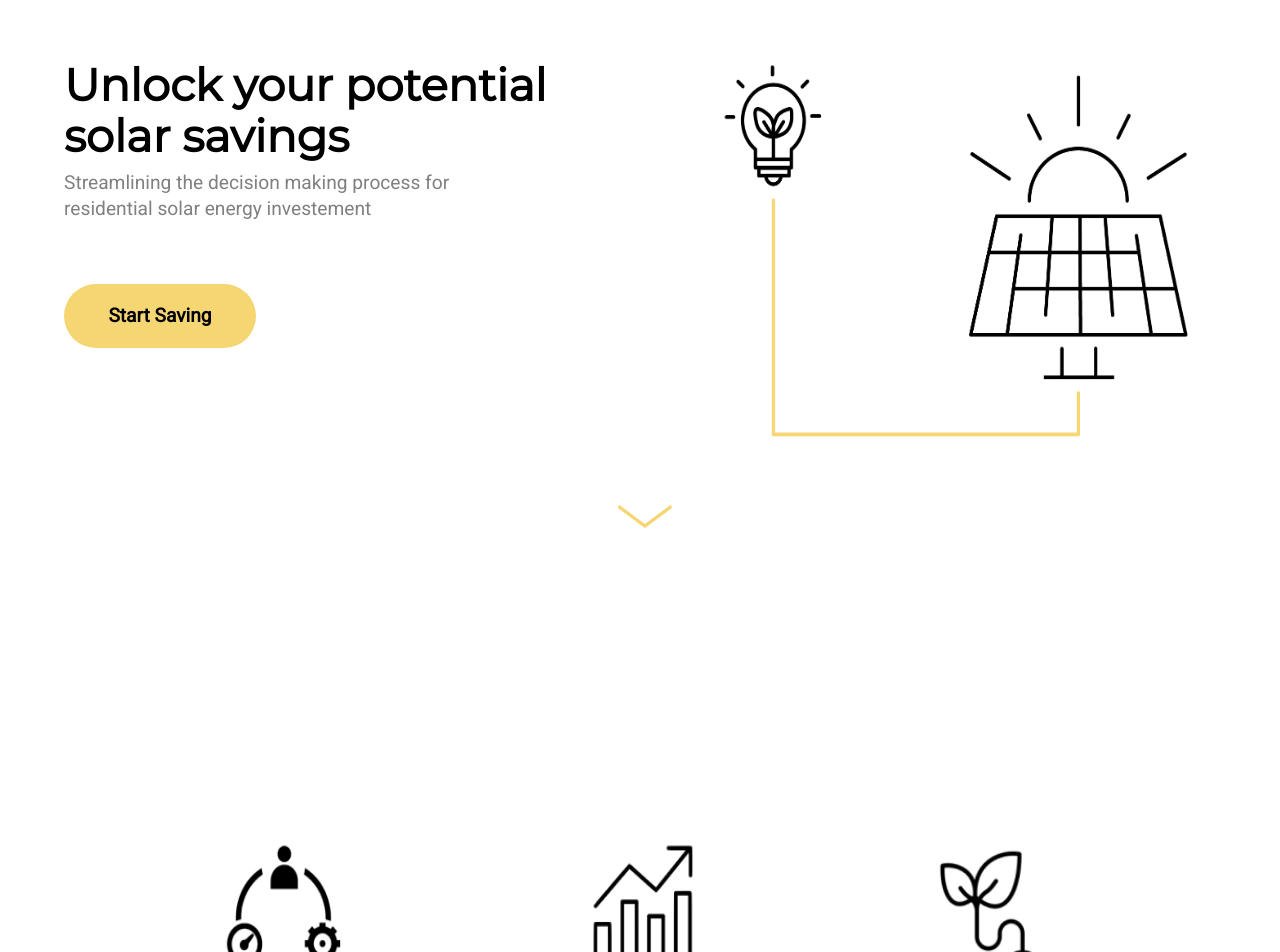
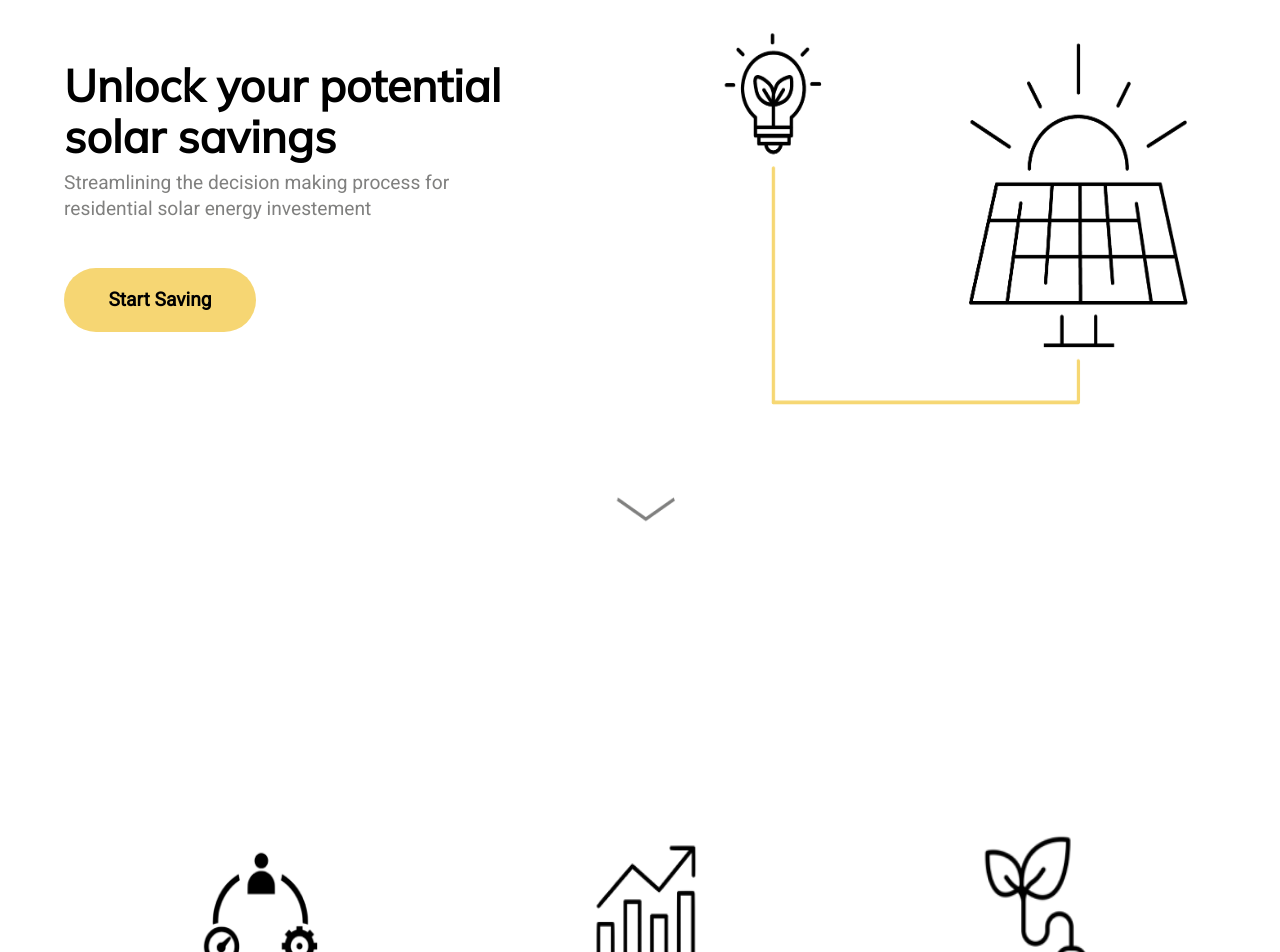
Before and after one commit to tanushree-sharma/fydp-app, a React (Create React App) app: page / in a window 1280 px wide. Shown: the part 148-1100 px from the top of the page. Built offline with nearby package versions, Linux system fonts and the light colour scheme; no server answers.

Commit message:
final changes

```diff
--- a/src/App.css
+++ b/src/App.css
@@ -1,4 +1,4 @@
-@import url('https://fonts.googleapis.com/css2?family=Montserrat&display=swap');
+@import url('https://fonts.googleapis.com/css2?family=Mulish&display=swap');
 @import url('https://fonts.googleapis.com/css2?family=Roboto&display=swap');
 
 :root{
@@ -15,7 +15,7 @@
   }
 
 body{
-  font-family: 'Montserrat', sans-serif;
+  font-family: 'Mulish', sans-serif;
 
   }
 
@@ -62,16 +62,16 @@ font-weight: bolder;
 
 #mainGraphic {
   position: absolute;
-  width: 45%;
-  height: 30%;
+  width: 45vw;
+  height: 60vh;
   left: 53%;
-  top: 10%;
+  top: 8%;
 }
 
 #mainText {
-  font-family: 'Montserrat', sans-serif;
+  font-family: 'Mulish', sans-serif;
   font-style: normal;
-  font-weight: 600;
+  font-weight: 700;
   font-size: 3.5vw;
   line-height: 4vw;
   color: black;
@@ -107,7 +107,7 @@ font-weight: bolder;
   height: 4%;
   left: 5%;
   right: 61.42%;
-  top: 27%;
+  top: 26%;
   bottom: 46.48%;
 
   border-radius: 55px;
@@ -118,21 +118,32 @@ font-weight: bolder;
   display: inline-block;
 }
 
-#startButton:active {
-  background: #80807F;
-  color: white;
-  -webkit-box-shadow: inset 0px 0px 5px #c1c1c1;
-     -moz-box-shadow: inset 0px 0px 5px #c1c1c1;
-          box-shadow: inset 0px 0px 5px #c1c1c1;
-   outline: none;
+#startButton:hover {
+  background: #faebbc;
+  color: black;
+  outline: none;
 }
 
 #scrollArrow {
-  width: 7%;
-  height: 3%;
+  width: 7vw;
+  height: 5vh;
   position: absolute;
   left: 47%;
   top: 40%;
+
+  animation-duration: 1.5s;
+  animation-iteration-count: infinite;
+}
+
+.bounce {
+  animation-name: bounce;
+  animation-timing-function: linear;
+}
+
+@keyframes bounce {
+  0%   { transform: translateY(0); }
+  50%  { transform: translateY(-10px); }
+  100% { transform: translateY(0); }
 }
 
 #scrollTo {
@@ -144,13 +155,13 @@ color: white;
 
 #customAnalysisIcon {
   position: absolute;
-  width: 12%;
-  height: 10.5%;
-  left: 16.5%;
-  top: 61%;
+  width: 12vw;
+  height: 20vh;
+  left: 14.7%;
+  top: 61.5%;
 }
 #customAnalysisLabel{
-  font-family: 'Montserrat', sans-serif;
+  font-family: 'Mulish', sans-serif;
   font-style: normal;
   font-weight: 600;
   font-size: 2vw;
@@ -164,7 +175,7 @@ color: white;
   position: absolute;
   width: 209px;
   height: 40px;
-  left: 14%;
+  left: 12.5%;
   top: 71%;
   white-space: nowrap;
 }
@@ -172,7 +183,7 @@ color: white;
   position: absolute;
   width: 17vw;
   height: 25vh;
-  left: 13%;
+  left: 11.5%;
   top: 75%;
 
   font-family: Roboto;
@@ -188,13 +199,13 @@ color: white;
 
 #longTermSavingsIcon {
   position: absolute;
-  width: 13%;
-  height: 10%;
-  left: 43.5%;
+  width: 13vw;
+  height: 20vh;
+  left: 43.75%;
   top: 61.5%;
 }
 #longTermSavingsLabel {
-  font-family: 'Montserrat', sans-serif;
+  font-family: 'Mulish', sans-serif;
   font-style: normal;
   font-weight: 600;
   font-size: 2vw;
@@ -208,7 +219,7 @@ color: white;
   position: absolute;
   width: 209px;
   height: 40px;
-  left: 41%;
+  left: 41.5%;
   top: 71%;
   white-space: nowrap;
 }
@@ -216,7 +227,7 @@ color: white;
   position: absolute;
   width: 17vw;
   height: 25vh;
-  left: 41%;
+  left: 42%;
   top: 75%;
 
   font-family: Roboto;
@@ -232,13 +243,13 @@ color: white;
 
 #carbonFootprintIcon {
   position: absolute;
-  width: 11.5%;
-  height: 10%;
-  left: 72%;
-  top: 61.5%;
+  width: 12vw;
+  height: 22vh;
+  left: 75.5%;
+  top: 60.5%;
 }
 #carbonFootprintLabel{
-  font-family: 'Montserrat', sans-serif;
+  font-family: 'Mulish', sans-serif;
   font-style: normal;
   font-weight: 600;
   font-size: 2vw;
@@ -252,7 +263,7 @@ color: white;
   position: absolute;
   width: 209px;
   height: 40px;
-  left: 70%;
+  left: 73.5%;
   top: 71%;
   white-space: nowrap;
 }
@@ -260,7 +271,7 @@ color: white;
   position: absolute;
   width: 17vw;
   height: 25vh;
-  left: 69%;
+  left: 73%;
   top: 75%;
 
   font-family: Roboto;
@@ -283,7 +294,7 @@ color: white;
   position: absolute;
   width: 15%;
   height: 4%;
-  left: 44%;
+  left: 43.5%;
   top: 87%;
 
   border-radius: 55px;
@@ -294,11 +305,8 @@ color: white;
   display: inline-block;
 }
 
-#startButton2:active {
-  background: #80807F;
-  color: white;
-  -webkit-box-shadow: inset 0px 0px 5px #c1c1c1;
-     -moz-box-shadow: inset 0px 0px 5px #c1c1c1;
-          box-shadow: inset 0px 0px 5px #c1c1c1;
-   outline: none;
+#startButton2:hover {
+  background: #faebbc;
+  color: black;
+  outline: none;
 }
--- a/src/components/mainHomepage.js
+++ b/src/components/mainHomepage.js
@@ -27,7 +27,7 @@ class mainHomepage extends Component {
 
             <img src={graphic} alt ="graphic" id="mainGraphic"/>
 
-            <Link to="scrollTo" spy={true} smooth={true}> <img src={scrollArrow} alt="scroll" id="scrollArrow"/> </Link>
+            <Link to="scrollTo" spy={true} smooth={true}> <img src={scrollArrow} alt="scroll" id="scrollArrow" class="bounce"/> </Link>
 
             {/* scrolled content */}
             <img src={customAnalysis} alt ="Custom Analysis" id="customAnalysisIcon"/>
```
Also changed, not shown: src/ScrollArrow.png, 1 other file (tests, documents, lock files or other folders).
